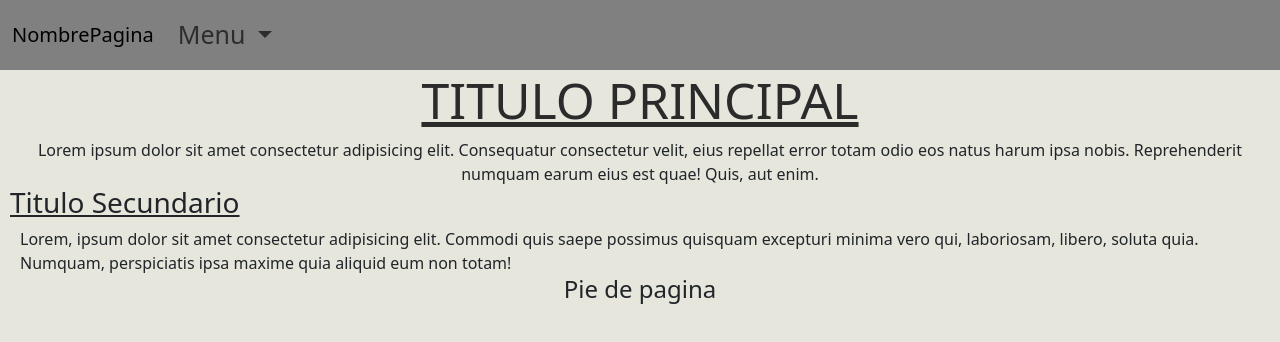
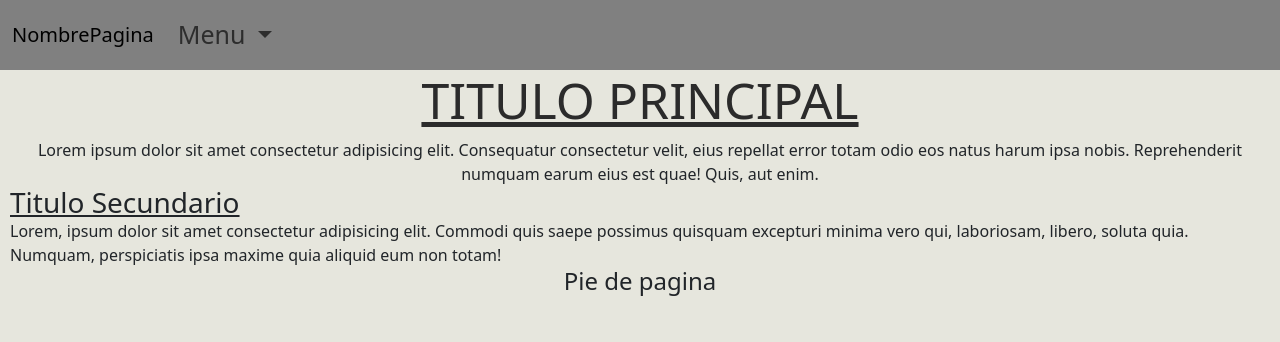
Before and after one commit to FranciscoRaccone/Pre-entrega, a plain HTML site: page index.htm in a window 1280 px wide. Drawn offline with nearby package versions, Linux system fonts and the light colour scheme.

Commit message:
Terminado

```diff
--- a/stile.css
+++ b/stile.css
@@ -28,6 +28,13 @@ body p {
     justify-content: space-between;
     margin: 0px 10px;
 }
+
+body h3 {
+    /* Flex */
+    display: flex;
+    justify-content: space-between;
+    margin: 0px 10px;
+}
 /* menu de navegacion */
 nav {
     font-size: 25px;
@@ -47,7 +54,7 @@ main p {
 
 section {
     text-align: left;
-    margin: 0px 10px;
+
 }
 /* titulos de las paginas scundarias */
  h2 {
```
